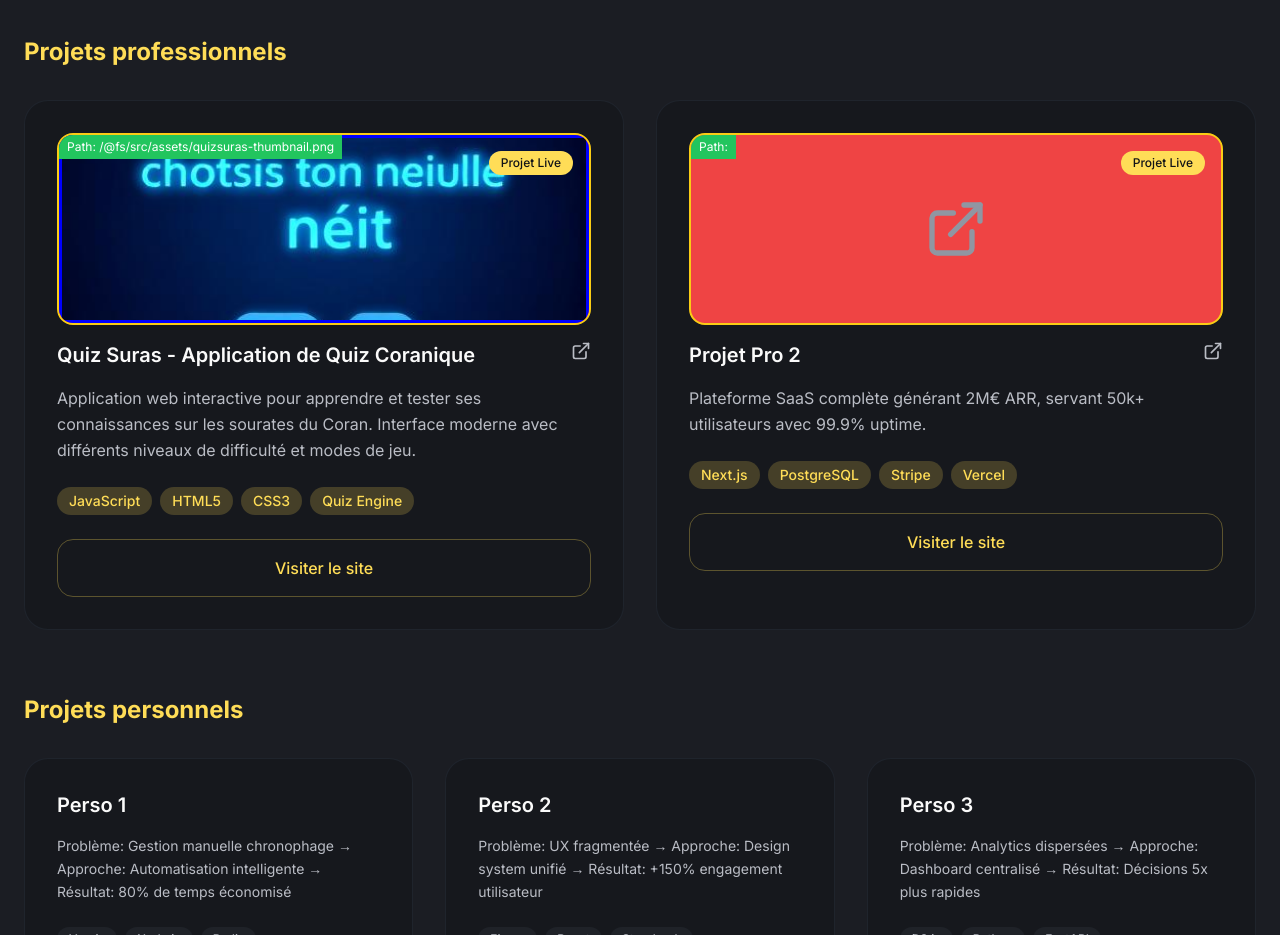
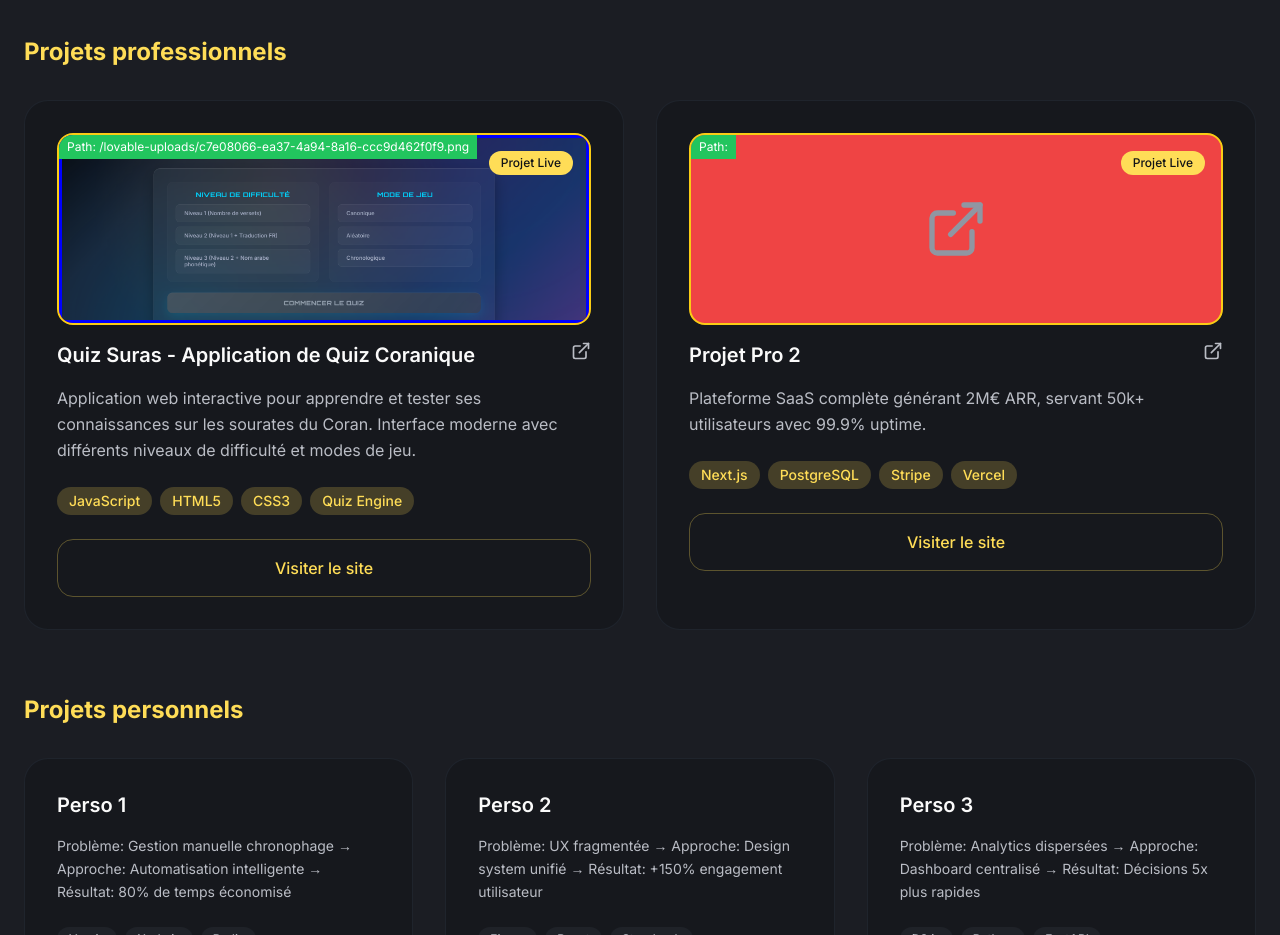
Before and after one commit to NezimK/portfolio-ali-mekzine, a React (Vite) app: page / in a window 1280 px wide. Shown: the part 1700-2635 px from the top of the page. Built offline with nearby package versions, Linux system fonts and the light colour scheme.

Commit message:
Fix Quiz Suras thumbnail path
The user reported that the new thumbnail for Quiz Suras is not being displayed, and the path provided indicates a potential issue with the file path. This commit corrects the file path for the Quiz Suras thumbnail to ensure it is displayed correctly.

```diff
--- a/src/components/Projects.tsx
+++ b/src/components/Projects.tsx
@@ -2,8 +2,6 @@ import { AnimatedSection } from './AnimatedSection';
 import { ExternalLink } from 'lucide-react';
 import { cn } from '@/lib/utils';
 import quizSurasThumbnail from '@/assets/quizsuras-thumbnail.png';
-
-console.log('Quiz Suras thumbnail path:', quizSurasThumbnail);
 
 const professionalProjects = [
   {
@@ -11,7 +9,7 @@ const professionalProjects = [
     description: 'Application web interactive pour apprendre et tester ses connaissances sur les sourates du Coran. Interface moderne avec différents niveaux de difficulté et modes de jeu.',
     tags: ['JavaScript', 'HTML5', 'CSS3', 'Quiz Engine'],
     url: 'https://quizsuras.com/index.html',
-    thumbnail: quizSurasThumbnail,
+    thumbnail: '/lovable-uploads/c7e08066-ea37-4a94-8a16-ccc9d462f0f9.png',
     featured: true
   },
   {
```
Also changed, not shown: public/lovable-uploads/c7e08066-ea37-4a94-8a16-ccc9d462f0f9.png (added).
